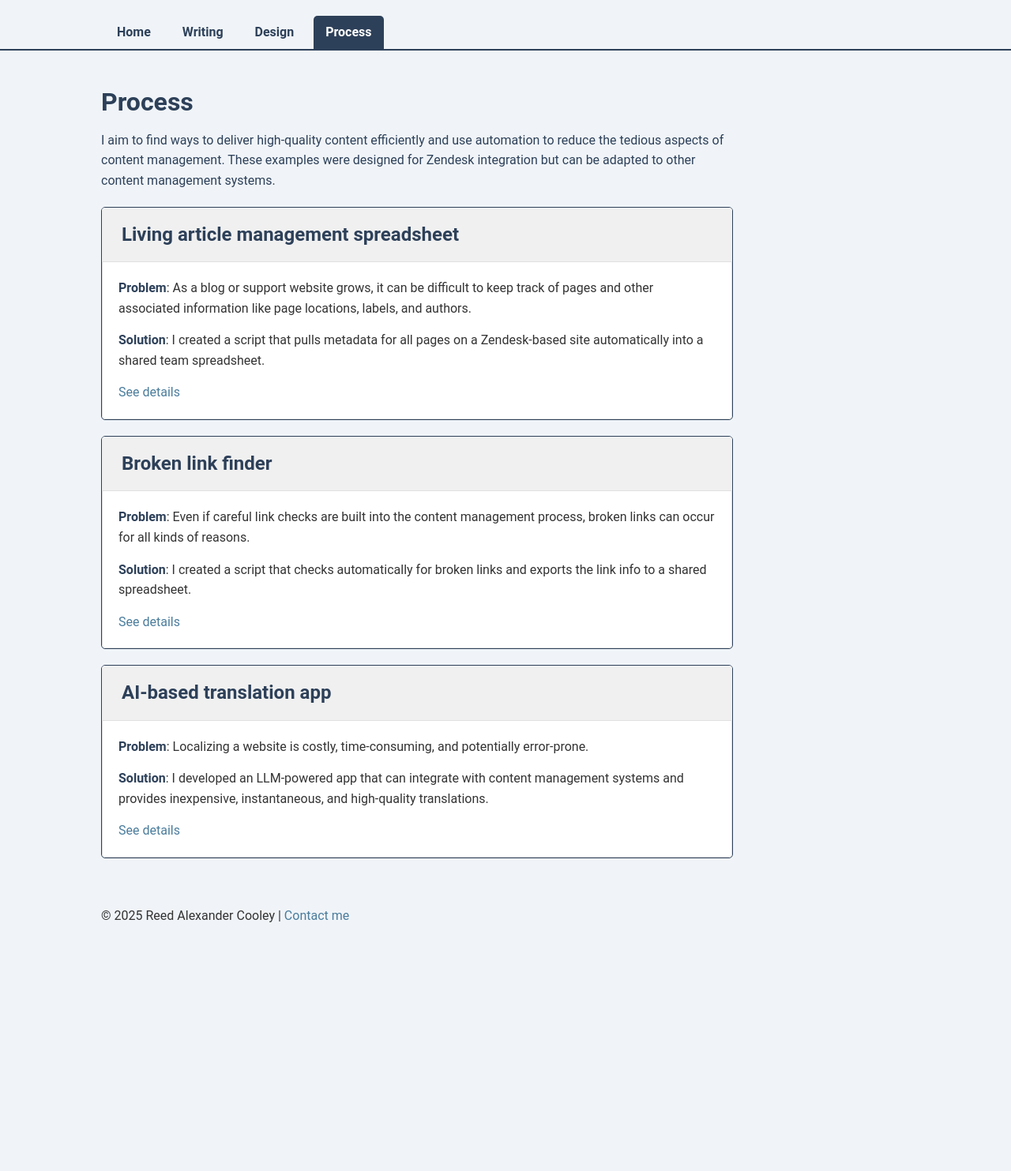
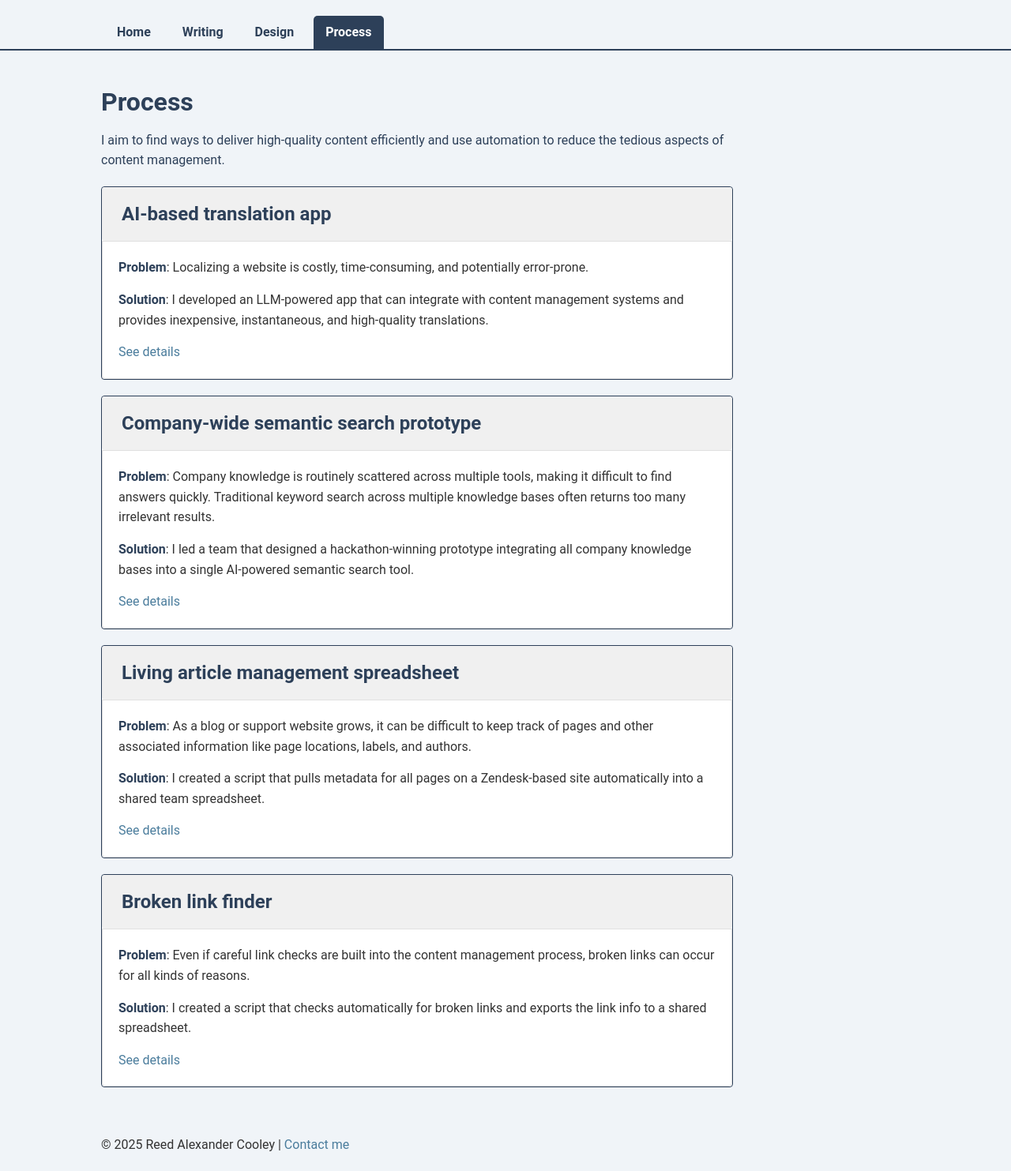
Before and after one commit to Reedcooley/content-design-portfolio, a Flask app: page /process_page in a window 1280 px wide. Shown: the whole page at 79% size. Before the commit the page ends 1168 px from the top, so only its background shows below. Run offline with Flask 2, Linux system fonts and the light colour scheme.

Commit message:
updates and improvements

```diff
--- a/static/styles.css
+++ b/static/styles.css
@@ -204,7 +204,7 @@ nav ul li a.active:visited {
   width: 100%;
   max-width: 800px;
   margin-bottom: 20px;
-  border-radius: 5px;
+  border-radius: 4px;
   background-color: #FFFFFF;
   overflow: hidden;
   border: 1px solid #2D4059;
@@ -218,6 +218,8 @@ nav ul li a.active:visited {
   display: flex;
   justify-content: space-between;
   align-items: center;
+    border-radius: 4px;
+
 }
 
 
--- a/templates/index.html
+++ b/templates/index.html
@@ -1,6 +1,6 @@
 {% extends "base.html" %}
 
-{% block title %}Design - Reed Alexander Cooley{% endblock %}
+{% block title %}Home - Reed Alexander Cooley{% endblock %}
 
 {% block content %}
 
@@ -23,7 +23,7 @@
       <!-- Link to the 'process_page' route to avoid conflict with 'process' POST route -->
       <a href="{{ url_for('process_page') }}" class="button">
         <h2>Process</h2>
-        <p>Automated workflows for efficiency, cost-savings, and quality control</p>
+        <p>Automated workflows for efficiency, cost savings, and quality control</p>
       </a>
     </div>
   </div>
--- a/templates/process.html
+++ b/templates/process.html
@@ -1,14 +1,84 @@
 {% extends "base.html" %}
 
-{% block title %}Design - Reed Alexander Cooley{% endblock %}
+{% block title %}Process - Reed Alexander Cooley{% endblock %}
 
 {% block content %}
 
   <div class="container projects">
     <header>
       <h1>Process</h1>
-      <p>I aim to find ways to deliver high-quality content efficiently and use automation to reduce the tedious aspects of content management. These examples were designed for Zendesk integration but can be adapted to other content management systems.</p>
+      <p>I aim to find ways to deliver high-quality content efficiently and use automation to reduce the tedious aspects of content management.</p>
     </header>
+    <!-- AI Translation moved to top -->
+    <div class="project-section" id="dark-web-monitoring">
+      <div class="project-header">
+        <h2>AI-based translation app</h2>
+            <!-- Read More Link in header -->
+      </div>
+      <div class="project-content">
+        <!-- Visible by default -->
+        <p><strong>Problem</strong>: Localizing a website is costly, time-consuming, and potentially error-prone.</p>
+        <p><strong>Solution</strong>: I developed an LLM-powered app that can integrate with content management systems and provides inexpensive, instantaneous, and high-quality translations.</p>
+
+        <!-- Hidden content -->
+        <div class="more-content">
+              <p><strong>Impact</strong>:</p>
+                <ul>
+                  <li>Reduced translation costs by over 99%.</li>
+                  <li>Reduced translation time from days or weeks to minutes.</li>
+                  <li>Eliminated gaps in translated content due to process problems.</li>
+                  <li>Gave the team more oversight regarding the translation process and quality control.</li>
+                </ul>
+          <p><strong>Details</strong>: Modern LLMs are excellent translators, especially for simple, concrete writing such as you find in good support content.</p>
+          <p>The translation app includes these features: </p>
+          <ul>
+            <li>Integration with Zendesk and any major LLM.
+            </li>
+            <li>Bulk translation of multiple articles at once.
+            </li>
+            <li>Targeted translation of individual articles and ability to preview updates before publishing.
+            </li>
+            <li>"Full translation" of entire articles or "partial translation" that automatically translates only the sections of each article that have been updated.</li>
+            <li>Ad hoc translation of shorter texts.
+            </li>
+            <li>Integration with an in-house glossary.</li>
+          </ul>
+          <img src="static/images/translation-queue.png" alt="Translation queue" class="project-image">
+          <img src="static/images/translation-individual.png" alt="Individual translation" class="project-image">
+
+        </div>
+        <p class="read-more" aria-label="Show project details">See details</p>
+
+      </div>
+    </div>
+
+    <!-- New: Semantic search hackathon prototype -->
+    <div class="project-section" id="semantic-search">
+      <div class="project-header">
+        <h2>Company-wide semantic search prototype</h2>
+            <!-- Read More Link in header -->
+      </div>
+      <div class="project-content">
+        <!-- Visible by default -->
+        <p><strong>Problem</strong>: Company knowledge is routinely scattered across multiple tools, making it difficult to find answers quickly. Traditional keyword search across multiple knowledge bases often returns too many irrelevant results.</p>
+        <p><strong>Solution</strong>: I led a team that designed a hackathon-winning prototype integrating all company knowledge bases into a single AI-powered semantic search tool.</p>
+        <!-- Hidden content -->
+        <div class="more-content">
+            <p><strong>Impact</strong>: Won the internal hackathon, validating the approach and garnering enthusiasm for a production-ready version of the tool.</p>
+          <p><strong>Details</strong>:</p>
+          <ul>
+            <li>Worked with tools team, IT, and engineering to design pipeline for integrating data from Confluence, Zendesk, and WordPress with a single AI search tool.</li>
+            <li>Created a simple UI exposing a single search bar on our Help Center site with source filters and deep links.</li>
+            <li>Worked with security team to align architecture to company security posture.</li>
+            <li>Commissioned and oversaw creation of an engaging wrap-up video for the hackathon closing ceremony.</li>
+          </ul>
+
+        </div>
+        <p class="read-more" aria-label="Show project details">See details</p>
+
+      </div>
+    </div>
+
     <div class="project-section" id="article-management">
       <div class="project-header">
         <h2>Living article management spreadsheet</h2>
@@ -21,6 +91,17 @@
 
         <!-- Hidden content -->
           <div class="more-content">
+            <p><strong>Impact</strong>:   </p>
+              <ul>
+                <li>Saved hours of manual work each month.</li>
+                <li>
+                  Eliminated gaps and errors in article metadata.
+                </li>
+                <li>
+                  Built foundation for additional automation such as broken link checks and macro tracking.
+                </li>
+              </ul>
+
             <p><strong>Details</strong>: The script exports article metadata from Zendesk API at regular intervals, reformats the data, and imports it to a shared spreadsheet on Google Sheets. You can sort or filter the spreadsheet by article creation date, category, section, label, and so on. This allows you to efficiently manage your content.</p>
             <img src="/static/images/article-management.png" alt="Article management spreadsheet" class="project-image">
             <div id="test-process" style="display: none;">
@@ -57,6 +138,13 @@
 
         <!-- Hidden content -->
         <div class="more-content">
+            <p><strong>Impact</strong>:  </p>
+              <ul>
+                <li>Reduced time-to-discovery from days or weeks to less than 24 hours.</li>
+                <li>Improved user experience by eliminating broken links on the site.</li>
+                <li>Provided a simple way for non-technical team members to identify and fix broken links.</li>
+              </ul>
+
           <p><strong>Details</strong>: The script checks all links in published articles and exports info regarding broken links to a shared spreadsheet in Google Sheets. The spreadsheet displays the number of broken links found in each article for each locale as well as the error code encountered.
           </p>
           <p>The script is intended to return some false positives. For example, if the target page of a link requires authentication, the link still appears on the list. In this situation, you can manually select the ignore box in the spreadsheet. If the same link and error code appear the next time you run the script, the ignore box remains selected.
@@ -69,40 +157,7 @@
     </div>
 
 
-    <div class="project-section" id="dark-web-monitoring">
-      <div class="project-header">
-        <h2>AI-based translation app</h2>
-            <!-- Read More Link in header -->
-      </div>
-      <div class="project-content">
-        <!-- Visible by default -->
-        <p><strong>Problem</strong>: Localizing a website is costly, time-consuming, and potentially error-prone.</p>
-        <p><strong>Solution</strong>: I developed an LLM-powered app that can integrate with content management systems and provides inexpensive, instantaneous, and high-quality translations.</p>
 
-        <!-- Hidden content -->
-        <div class="more-content">
-          <p><strong>Details</strong>: Recent LLM models are excellent translators, especially for simple, concrete writing such as you find in good support content. This LLM-based app reduced my team's translation costs by over 90% and gave us a lot more control over translated content.</p>
-          <p>The translation app includes these features: </p>
-          <ul>
-            <li>Integration with Zendesk and any major LLM.
-            </li>
-            <li>Bulk-translation of multiple articles at once.
-            </li>
-            <li>Targeted translation of individual articles and ability to preview updates before publishing.
-            </li>
-            <li>"Full translation" of entire articles or "partial translation" that automatically translates only the sections of each article that have been updated.</li>
-            <li>Ad-hoc translation of shorter texts.
-            </li>
-            <li>Integration with an in-house glossary.</li>
-          </ul>
-          <img src="static/images/translation-queue.png" alt="Translation queue" class="project-image">
-          <img src="static/images/translation-individual.png" alt="Individual translation" class="project-image">
-
-        </div>
-        <p class="read-more" aria-label="Show project details">See details</p>
-
-      </div>
-    </div>
 
 
 
--- a/templates/writing.html
+++ b/templates/writing.html
@@ -1,6 +1,6 @@
 {% extends "base.html" %}
 
-{% block title %}Design - Reed Alexander Cooley{% endblock %}
+{% block title %}Writing - Reed Alexander Cooley{% endblock %}
 
 {% block content %}
 
@@ -27,7 +27,7 @@
             <p><strong>Challenges</strong>:</p>
             <ul>
               <li>Users have widely variable knowledge about passkeys.</li>
-              <li>Users are searching for "passkeys" for different reasons—from general information to specific documentation on using them in our product.</li>
+              <li>Users are searching for "passkeys" for different reasons — from general information to specific documentation on using them in our product.</li>
               <li>Passkeys depend on complex technology, but the user experience is simple and familiar, which may confuse users about why it's such a big deal.</li>
             </ul>
           <p><strong>Approach</strong>:</p>
```
Also changed, not shown: templates/design.html (+22 -8 lines), static/images/before-redesign.png (added), static/images/redesign.png (added).
